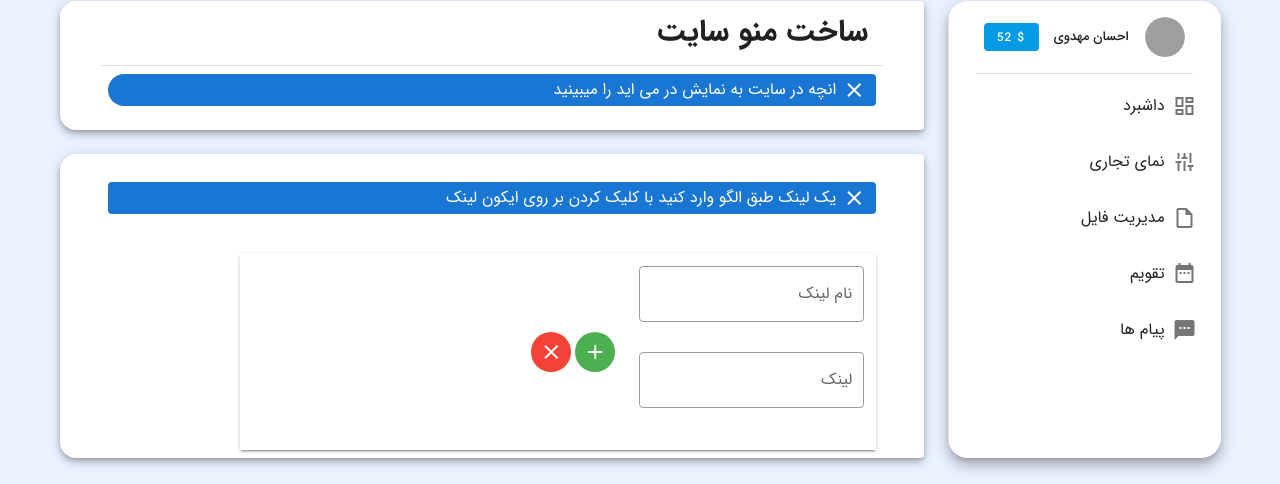
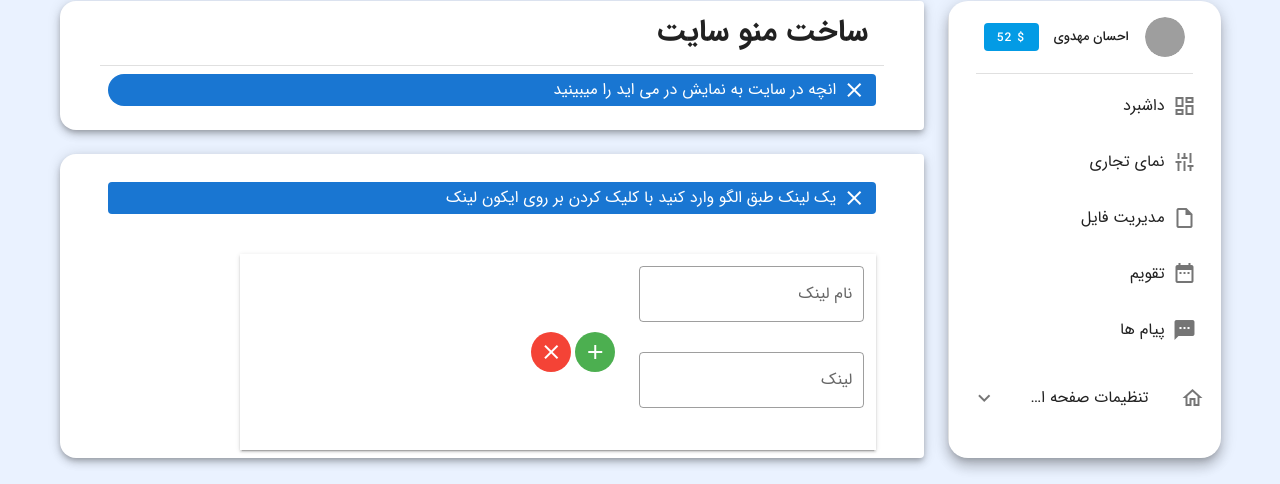
Before and after one commit to HoseinBaharlou/oilShop, a Nuxt app: page /dashboard/SettingMenu in a window 1280 px wide. Shown: the part 147-631 px from the top of the page. Built offline with nearby package versions, Linux system fonts and the light colour scheme; grey boxes are pictures that could not be loaded.

Commit message:
create and finish Newsletters

```diff
--- a/components/partials/dashboard/vlist.vue
+++ b/components/partials/dashboard/vlist.vue
@@ -1,8 +1,10 @@
 <template>
-  <v-list class="mt-4 mx-5 py-0">
-    <v-list-item-group active-class="custom-list-item-active" class="custom-list-item">
-      <nuxt-link to="/dashboard">
-        <v-list-item>
+  <section>
+    <v-list rounded>
+    <v-list-item-group
+      color="primary"
+    >
+      <v-list-item to="/dashboard/main">
         <!-- start icon -->
         <v-list-item-icon class="ml-2 my-3">
           <v-icon class="custom-color-icon">mdi-view-dashboard-outline</v-icon>
@@ -15,10 +17,8 @@
         </v-list-item-content>
         <!-- end title -->
       </v-list-item>
-      </nuxt-link>
 
-      <nuxt-link to="/dashboard/Tradeview">
-        <v-list-item>
+      <v-list-item to="/dashboard/Tradeview">
       <!-- start icon -->
       <v-list-item-icon class="ml-2 my-3">
         <v-icon class="custom-color-icon">mdi-tune-vertical</v-icon>
@@ -31,10 +31,8 @@
       </v-list-item-content>
       <!-- end title -->
       </v-list-item>
-      </nuxt-link>
 
-      <nuxt-link to="/dashboard/fileManager">
-        <v-list-item>
+      <v-list-item to="/dashboard/fileManager">
         <!-- start icon -->
         <v-list-item-icon class="ml-2 my-3">
           <v-icon class="custom-color-icon">mdi-file-outline</v-icon>
@@ -47,101 +45,76 @@
         </v-list-item-content>
         <!-- end title -->
       </v-list-item>
-      </nuxt-link>
+
+      <v-list-item to="/dashboard/calendar">
+        <!-- start icon -->
+        <v-list-item-icon class="ml-2 my-3">
+          <v-icon class="custom-color-icon">mdi-calendar-range</v-icon>
+        </v-list-item-icon>
+        <!-- end icon -->
+
+        <!-- start title -->
+        <v-list-item-content>
+          <v-list-item-title>تقویم</v-list-item-title>
+        </v-list-item-content>
+        <!-- end title -->
+      </v-list-item>
+
+      <v-list-item to="/dashboard/Message">
+        <!-- start icon -->
+        <v-list-item-icon class="ml-2 my-3">
+          <v-icon class="custom-color-icon">mdi-message-processing</v-icon>
+        </v-list-item-icon>
+        <!-- end icon -->
+
+        <!-- start title -->
+        <v-list-item-content>
+          <v-list-item-title>پیام ها</v-list-item-title>
+        </v-list-item-content>
+        <!-- end title -->
+      </v-list-item>
 
     </v-list-item-group>
   </v-list>
-  <!-- <v-list-item to="/dashboard" ripple="false">
 
+  <v-list shaped>
+      <v-list-group
+        no-action
+        prepend-icon="mdi-home-outline"
+      >
+        <template v-slot:activator>
           <v-list-item-content>
-          داشبرد
+            <v-list-item-title>تنظیمات صفحه اصلی</v-list-item-title>
           </v-list-item-content>
+        </template>
+        <v-list-item link v-for="(item,index) in home" :key="index">
+            <v-list-item-icon>
+              <v-icon large>{{item.icon}}</v-icon>
+            </v-list-item-icon>
+            <v-list-item-title>{{item.title}}</v-list-item-title>
         </v-list-item>
+      </v-list-group>
+    </v-list>
+  </section>
+</template>
+<script>
 
-      <v-list-item to="/dashboard/Tradeview">
-        <v-list-item-icon class="ml-2 my-3">
-          <v-icon class="custom-color-icon">mdi-tune-vertical</v-icon>
-        </v-list-item-icon>
-        <v-list-item-content>
-          نمای تجاری
-        </v-list-item-content>
-      </v-list-item>
+export default {
+  setup() {
 
-      <v-list-item>
-        <v-list-item-icon class="ml-2 my-3">
-          <v-icon class="custom-color-icon">mdi-file-outline</v-icon>
-        </v-list-item-icon>
-        <v-list-item-content>
-          مدیریت فایل
-        </v-list-item-content>
-      </v-list-item>
-
-      <v-list-item>
-        <v-list-item-icon class="ml-2 my-3">
-          <v-icon class="custom-color-icon">mdi-poll</v-icon>
-        </v-list-item-icon>
-        <v-list-item-content>
-          انالیز ترافیک
-        </v-list-item-content>
-      </v-list-item>
-
-      <v-list-item>
-        <v-list-item-icon class="ml-2 my-3">
-          <v-icon class="custom-color-icon">mdi-account-multiple</v-icon>
-        </v-list-item-icon>
-        <v-list-item-content>
-          مدیریت کاربران
-        </v-list-item-content>
-      </v-list-item>
-
-      <v-list-item>
-        <v-list-item-icon class="ml-2 my-3">
-          <v-icon class="custom-color-icon">mdi-calendar-range</v-icon>
-        </v-list-item-icon>
-        <v-list-item-content>
-          تقویم
-        </v-list-item-content>
-      </v-list-item>
-
-      <v-list-item>
-        <v-list-item-icon class="ml-2 my-3">
-          <v-icon class="custom-color-icon">mdi-forum</v-icon>
-        </v-list-item-icon>
-        <v-list-item-content>
-          پیام ها
-        </v-list-item-content>
-      </v-list-item>
-
-      <v-list-item>
-        <v-list-item-icon class="ml-2 my-3">
-          <v-icon class="custom-color-icon">mdi-credit-card</v-icon>
-        </v-list-item-icon>
-        <v-list-item-content>
-          <v-badge color="grey darken-3" content="6"
-          offset-x="20"
-          offset-y="18">
-            مبالغ دریافتی
-          </v-badge>
-        </v-list-item-content>
-      </v-list-item> -->
-</template>
-<style>
-.custom-list-item-active{
-  background: #eaf2ff !important;
-  border-radius: 30px !important;
-  opacity: 1 !important;
+  },
+  data:()=>{
+    return {
+      home:[
+        {'icon':'mdi-application-outline','title':'منو بالایی'},
+        {'icon':'mdi-alpha-h','title':'تیتر سایت و تصویر'},
+        {'icon':'mdi-store','title':'فروشگاه'},
+        {'icon':'mdi-newspaper-variant-outline','title':'خبرنامه'},
+        {'icon':'mdi-square-edit-outline','title':'مقالات'},
+        {'icon':'mdi-information-outline','title':'درباره ما'},
+        {'icon':'mdi-page-layout-footer','title':'فوتر'},
+      ]
     }
-.v-ripple__container{
-  background: transparent !important;
-  display: none !important;
   }
-.custom-list-item .v-list-item--link::before{
-  background: white !important;
-  text-decoration: none !important;
 }
-.custom-item-exit{
-  position: absolute;
-  bottom: 0px;
-  width: 90%;
-}
-</style>
+</script>
--- a/layouts/dashboard.vue
+++ b/layouts/dashboard.vue
@@ -46,82 +46,7 @@
           <!-- end avatar item -->
           <v-divider class="mx-7"></v-divider>
           <!-- start items -->
-          <v-list rounded>
-            <v-list-item-group
-              color="primary"
-            >
-              <v-list-item to="/dashboard/main">
-                <!-- start icon -->
-                <v-list-item-icon class="ml-2 my-3">
-                  <v-icon class="custom-color-icon">mdi-view-dashboard-outline</v-icon>
-                </v-list-item-icon>
-                <!-- end icon -->
-
-                <!-- start title -->
-                <v-list-item-content>
-                  <v-list-item-title>داشبرد</v-list-item-title>
-                </v-list-item-content>
-                <!-- end title -->
-              </v-list-item>
-
-              <v-list-item to="/dashboard/Tradeview">
-              <!-- start icon -->
-              <v-list-item-icon class="ml-2 my-3">
-                <v-icon class="custom-color-icon">mdi-tune-vertical</v-icon>
-              </v-list-item-icon>
-              <!-- end icon -->
-
-              <!-- start title -->
-              <v-list-item-content>
-                <v-list-item-title>نمای تجاری</v-list-item-title>
-              </v-list-item-content>
-              <!-- end title -->
-              </v-list-item>
-
-              <v-list-item to="/dashboard/fileManager">
-                <!-- start icon -->
-                <v-list-item-icon class="ml-2 my-3">
-                  <v-icon class="custom-color-icon">mdi-file-outline</v-icon>
-                </v-list-item-icon>
-                <!-- end icon -->
-
-                <!-- start title -->
-                <v-list-item-content>
-                  <v-list-item-title>مدیریت فایل</v-list-item-title>
-                </v-list-item-content>
-                <!-- end title -->
-              </v-list-item>
-
-              <v-list-item to="/dashboard/calendar">
-                <!-- start icon -->
-                <v-list-item-icon class="ml-2 my-3">
-                  <v-icon class="custom-color-icon">mdi-calendar-range</v-icon>
-                </v-list-item-icon>
-                <!-- end icon -->
-
-                <!-- start title -->
-                <v-list-item-content>
-                  <v-list-item-title>تقویم</v-list-item-title>
-                </v-list-item-content>
-                <!-- end title -->
-              </v-list-item>
-
-              <v-list-item to="/dashboard/Message">
-                <!-- start icon -->
-                <v-list-item-icon class="ml-2 my-3">
-                  <v-icon class="custom-color-icon">mdi-message-processing</v-icon>
-                </v-list-item-icon>
-                <!-- end icon -->
-
-                <!-- start title -->
-                <v-list-item-content>
-                  <v-list-item-title>پیام ها</v-list-item-title>
-                </v-list-item-content>
-                <!-- end title -->
-              </v-list-item>
-
-            </v-list-item-group>
-          </v-list>
+          <vlist/>
           <!-- end items -->
           </v-navigation-drawer>
         </v-col>
--- a/layouts/home.vue
+++ b/layouts/home.vue
@@ -13,6 +13,7 @@
         <!-- end render page -->
 
         <!-- start footer -->
+        <Footer/>
         <!-- end footer -->
     </v-main>
   </v-app>
@@ -21,11 +22,13 @@
 <script>
 import Header from '../components/partials/index/header.vue'
 import NavBar from '../components/common/navbar.vue'
+import Footer from '../components/common/footer.vue'
+
 // import Footer from '../components/common/footer.vue'
 export default {
   setup() {
 
   },
-  components:{Header,NavBar}
+  components:{Header,NavBar,Footer}
 }
 </script>
--- /dev/null
+++ b/pages/Newsletters.vue
@@ -0,0 +1,53 @@
+<template>
+<!-- use of article component for avoid duplication -->
+    <v-container fluid>
+        <v-row class="article">
+            <v-col cols="10" offset="1">
+                <v-row>
+                    <!-- start breadcrumbs -->
+                    <v-col cols="12">
+                        <v-breadcrumbs :items="items"></v-breadcrumbs>
+                        <v-divider></v-divider>
+                    </v-col>
+                    <!-- end breadcrumbs -->
+
+                    <!-- start filter -->
+                    <v-col cols="12" md="2">
+                        <filterArticle class="mt-md-11"/>
+                    </v-col>
+                    <!-- end filter -->
+
+                    <!-- start article -->
+                    <v-col cols="12" md="10">
+                        <Article/>
+                    </v-col>
+                    <!-- end article -->
+                </v-row>
+            </v-col>
+        </v-row>
+    </v-container>
+</template>
+
+<script>
+import filterArticle from '../components/partials/article/filter.vue'
+import Article from '../components/partials/article/article.vue'
+export default {
+    components:{filterArticle,Article},
+    data:()=>{
+        return{
+            items: [
+                {
+                    text: 'صفحه اصلی',
+                    disabled: true,
+                    href: 'breadcrumbs_dashboard',
+                },
+                {
+                    text: 'خبرنامه',
+                    disabled: true,
+                    href: 'breadcrumbs_dashboard',
+                },
+            ],
+        }
+    }
+}
+</script>
```
Also changed, not shown: 1 other file (tests, documents, lock files or other folders). Lines whose indentation alone changed are shown as unchanged.
